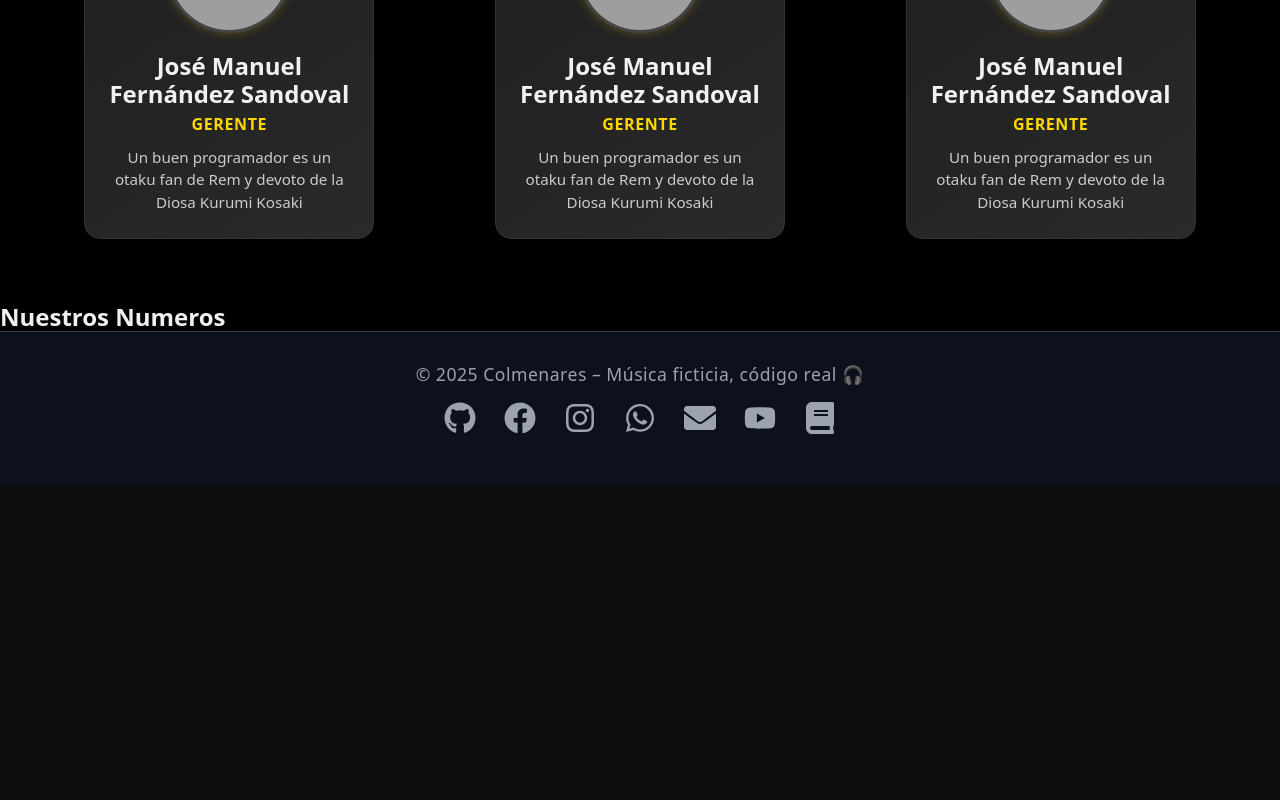
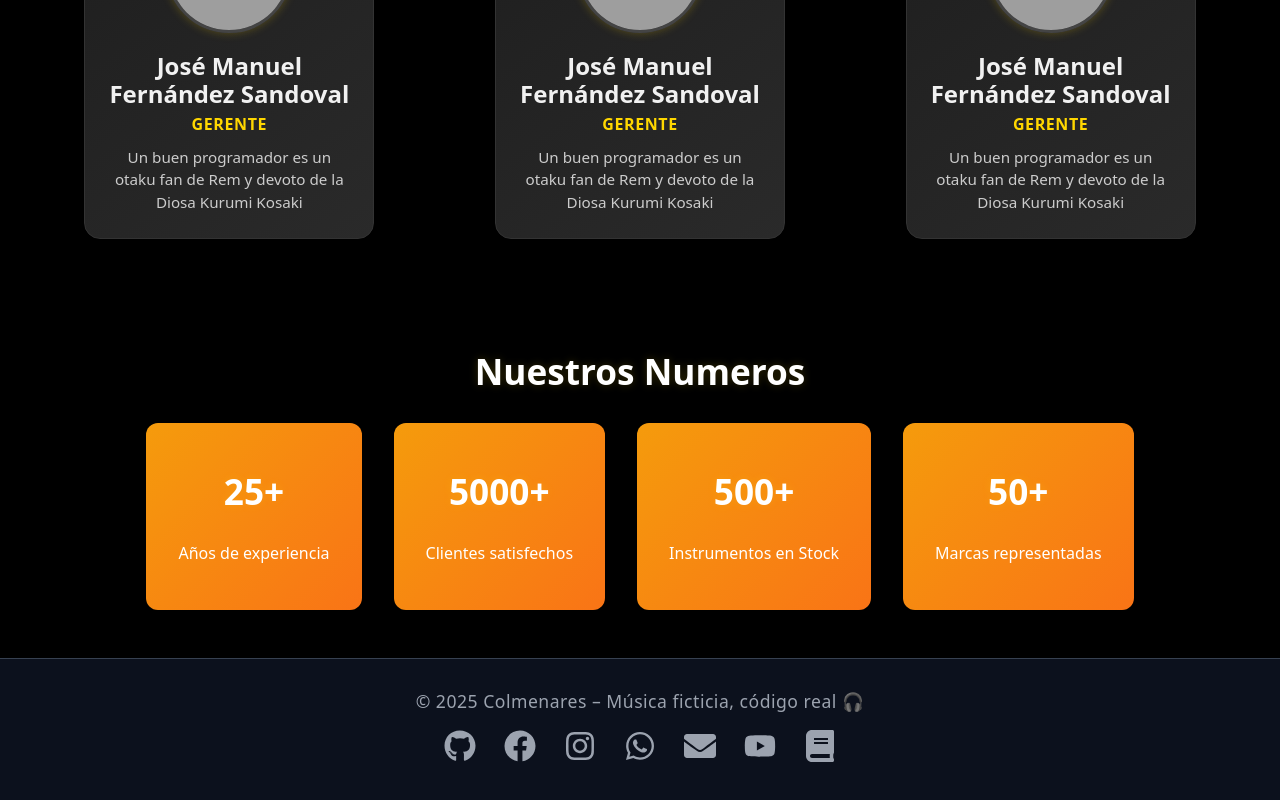
Before and after one commit to Manuelito18/colmenares-react, a React (Vite) app: page /nosotros in a window 1280 px wide. Shown: the part 1011-1811 px from the top of the page. Before the commit the page ends 1495 px from the top, so only its background shows below. Built offline with nearby package versions, Linux system fonts and the light colour scheme; grey boxes are pictures that could not be loaded.

Commit message:
chore(Nosotros page): Seccion de numbers

```diff
--- a/src/pages/Nosotros.jsx
+++ b/src/pages/Nosotros.jsx
@@ -55,6 +55,28 @@ export default function Nosotros() {
       </div>
       <div className={styles.numbers}>
         <h2>Nuestros Numeros</h2>
+        <div className={styles.dats}>
+          <BlockText
+            title="25+"
+            text="Años de experiencia"
+            background="linear-gradient(135deg, #F59B0C, #F97416)"
+          />
+          <BlockText
+            title="5000+"
+            text="Clientes satisfechos"
+            background="linear-gradient(135deg, #F59B0C, #F97416)"
+          />
+          <BlockText
+            title="500+"
+            text="Instrumentos en Stock"
+            background="linear-gradient(135deg, #F59B0C, #F97416)"
+          />
+          <BlockText
+            title="50+"
+            text="Marcas representadas"
+            background="linear-gradient(135deg, #F59B0C, #F97416)"
+          />
+        </div>
       </div>
     </div>
   );
--- a/src/pages/styles/Nosotros.module.css
+++ b/src/pages/styles/Nosotros.module.css
@@ -59,6 +59,9 @@
   transform: scale(1.03);
 }
 
+
+
+
 .team {
   text-align: center;
   padding: 3rem 1rem;
@@ -86,3 +89,25 @@
   flex: 1 1 300px;
   max-width: 300px;
 }
+
+.numbers {
+  text-align: center;
+  padding: 3rem 1rem;
+  color: #f5f5f5;
+}
+
+.numbers h2 {
+  font-size: 2.2rem;
+  margin-bottom: 2rem;
+  color: #ffffff;
+  text-shadow: 0 0 8px rgba(255, 215, 0, 0.2);
+}
+
+.dats {
+  display: flex;
+  flex-wrap: wrap;
+  justify-content: center;
+  gap: 2rem;
+  margin: 0 auto;
+  padding: 0 1rem;
+}
```
